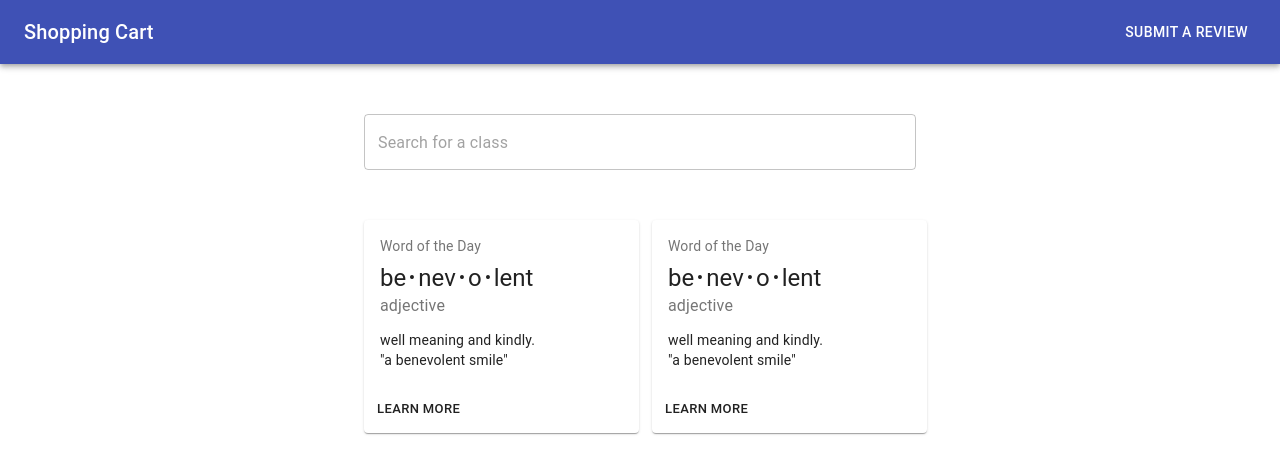
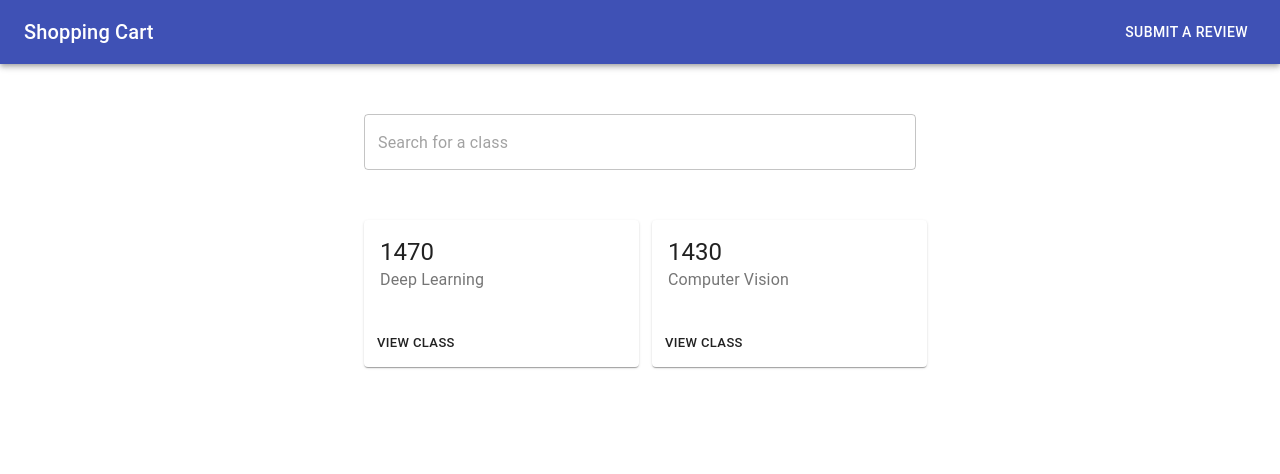
Before and after one commit to zhaovan/HAB2020, a React (Create React App) app in the folder shopn/: page / in a window 1280 px wide. Shown: the top 474 px of the page. Built offline with nearby package versions, Linux system fonts and the light colour scheme.

Commit message:
Updates to HomePage

```diff
--- a/shopn/src/components/ClassCard.jsx
+++ b/shopn/src/components/ClassCard.jsx
@@ -23,34 +23,21 @@ const useStyles = makeStyles({
   }
 });
 
-export default function SimpleCard() {
+export default function SimpleCard({ classCode, name }) {
   const classes = useStyles();
-  const bull = <span className={classes.bullet}>•</span>;
 
   return (
     <Card className={classes.card}>
       <CardContent>
-        <Typography
-          className={classes.title}
-          color="textSecondary"
-          gutterBottom
-        >
-          Word of the Day
-        </Typography>
         <Typography variant="h5" component="h2">
-          be{bull}nev{bull}o{bull}lent
+          {classCode}
         </Typography>
         <Typography className={classes.pos} color="textSecondary">
-          adjective
-        </Typography>
-        <Typography variant="body2" component="p">
-          well meaning and kindly.
-          <br />
-          {'"a benevolent smile"'}
+          {name}
         </Typography>
       </CardContent>
       <CardActions>
-        <Button size="small">Learn More</Button>
+        <Button size="small">View Class</Button>
       </CardActions>
     </Card>
   );
--- a/shopn/src/components/GridComp.jsx
+++ b/shopn/src/components/GridComp.jsx
@@ -22,10 +22,18 @@ export default function CenteredGrid() {
     <div className={classes.root}>
       <Grid container spacing={3}>
         <Grid item xs={6}>
-          <ClassCard className={classes.paper} />
+          <ClassCard
+            className={classes.paper}
+            classCode="1470"
+            name="Deep Learning"
+          />
         </Grid>
         <Grid item xs={6}>
-          <ClassCard className={classes.paper} />
+          <ClassCard
+            className={classes.paper}
+            classCode="1430"
+            name="Computer Vision"
+          />
         </Grid>
       </Grid>
     </div>
--- a/shopn/src/pages/HomePage.jsx
+++ b/shopn/src/pages/HomePage.jsx
@@ -2,6 +2,8 @@ import React, { Component, Fragment } from "react";
 import { Container, TextField } from "@material-ui/core";
 import NavBar from "../components/ComponentBar";
 import GridComp from "../components/GridComp";
+
+import { db } from "../firebase";
 
 export class HomePage extends Component {
   render() {
```
